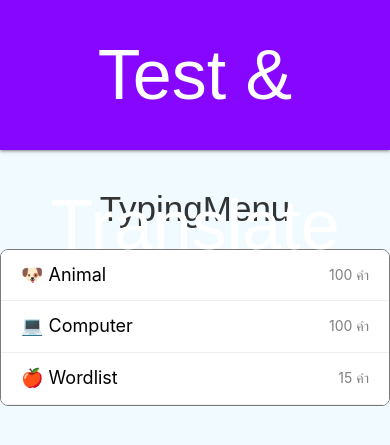
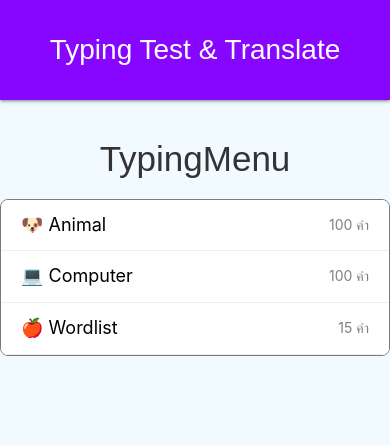
Before and after one commit to Kongkunakorn/kong01.github.io, a Flask app: page / in a window 390 px wide. Shown: the top 445 px of the page. Run offline with Flask 3, Linux system fonts and the light colour scheme.

Commit message:
Add files via upload

```diff
--- a/static/style.css
+++ b/static/style.css
@@ -13,9 +13,20 @@ body {
 }
 
 h1 {
-  font-size: 2em;
+  font-size: 2.5em;
+  margin: 10px 0;
   color: #333;
-  margin-bottom: 20px;
+  text-align: center;
+  word-break: keep-all;
+}
+
+@media (max-width: 600px) {
+  h1 {
+    font-size: 1.4em;
+    white-space: nowrap;
+    overflow: hidden;
+    text-overflow: ellipsis;
+  }
 }
 
 #current-word {
--- a/templates/base.html
+++ b/templates/base.html
@@ -40,11 +40,28 @@
       }
 
       nav .nav-wrapper a.brand-logo {
-        color: white !important;
-        font-size: 5em !important;
-        line-height: 150px !important;
+    color: white !important;
+    font-size: 5em !important;
+    line-height: 150px !important;
+    text-align: center;
+    white-space: nowrap;
+  }
 
-      }
+  @media (max-width: 768px) {
+    nav .nav-wrapper a.brand-logo {
+      font-size: 2em !important;
+      line-height: 100px !important;
+    }
+
+    nav {
+      height: 100px !important;
+      line-height: 100px !important;
+    }
+
+    nav .nav-wrapper {
+      height: 100px !important;
+    }
+  }
       .TypingMenu {
         font-size: 2.5em ;
         margin-top: 40px ;
```
